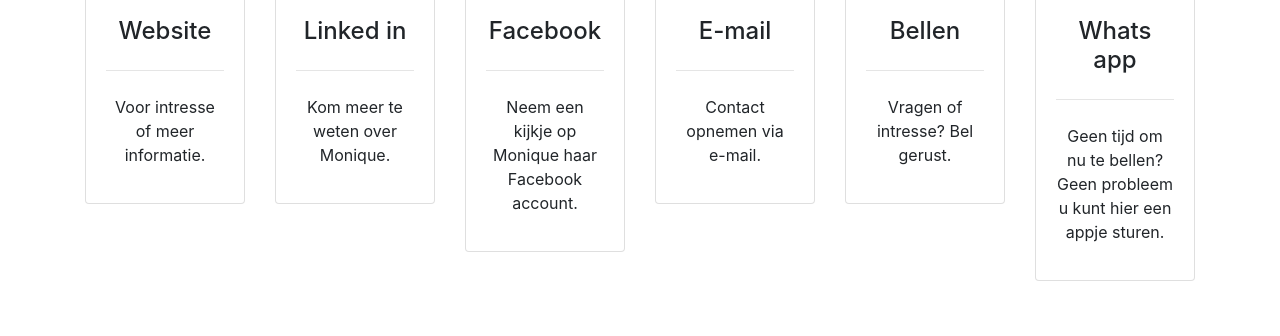
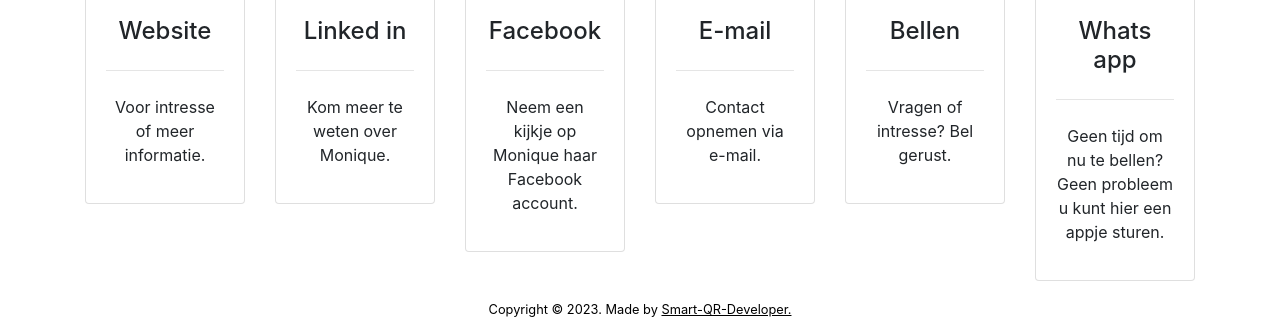
Before and after one commit to online-QR-code/Monique-Ooms, a plain HTML site: page index.html in a window 1280 px wide. Shown: the part 835-1171 px from the top of the page. Before the commit the page ends 1131 px from the top, so only its background shows below. Drawn offline with nearby package versions, Linux system fonts and the light colour scheme.

Commit message:
Update index.html

```diff
--- a/index.html
+++ b/index.html
@@ -149,7 +149,13 @@
       </div>
     </div>
   </section>
-
+  <footer>
+    <div class="text-center">
+      <div class="container">
+        <p style="color: #000;"><small>Copyright © 2023. Made by <u><a href="#" style="color: #000;">Smart-QR-Developer.</a></u></small></p>
+      </div>
+    </div>
+  </footer>
 </body>
 
 </html>
```
